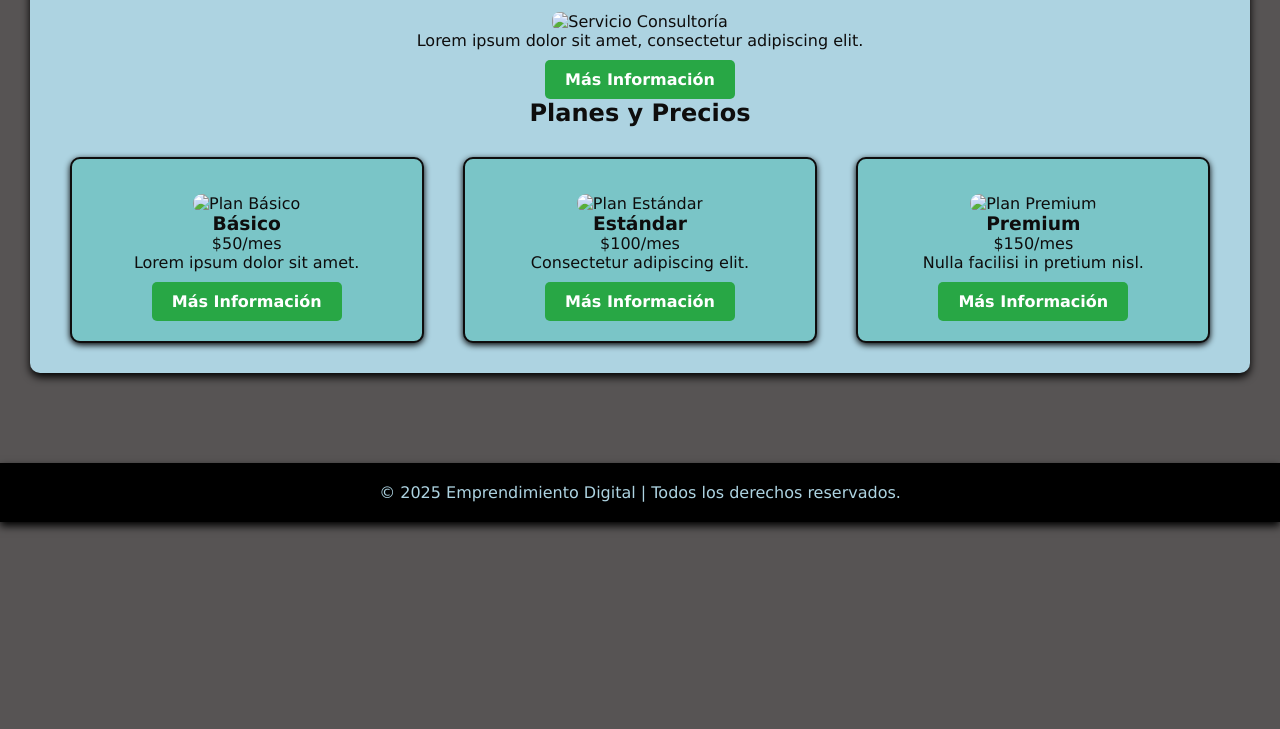
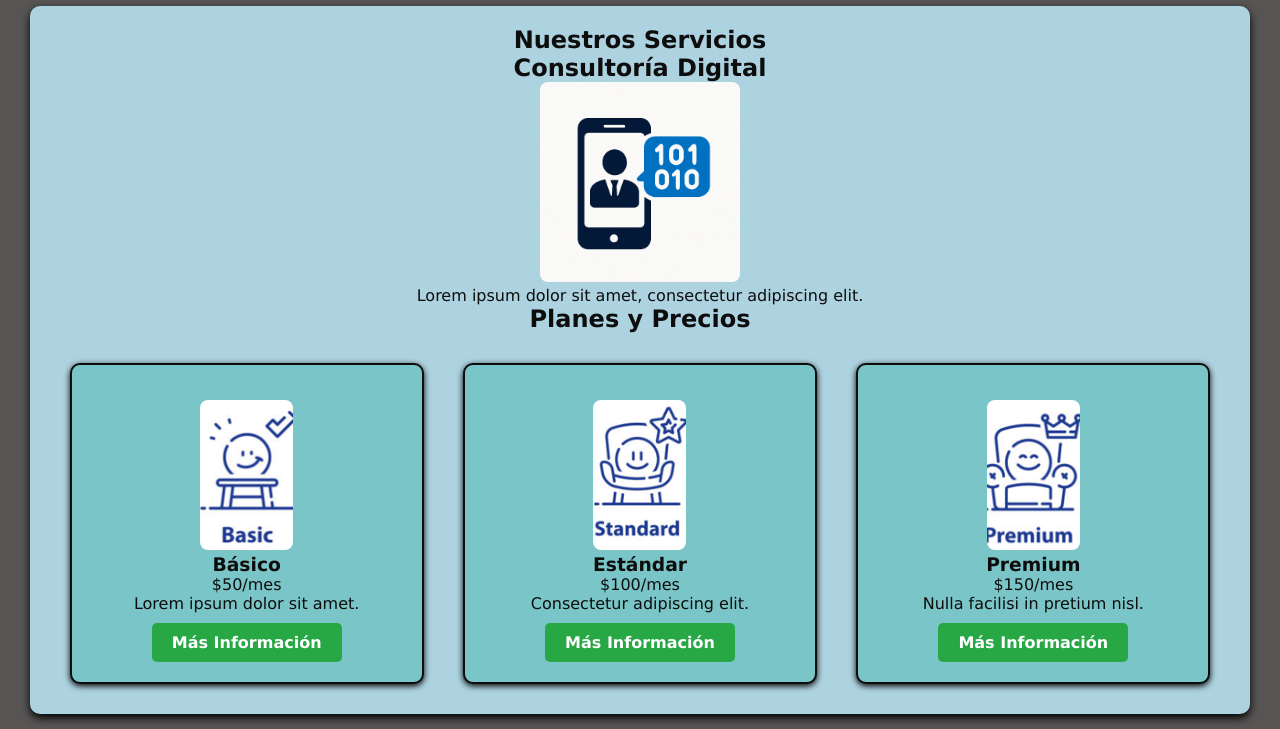
Before and after one commit to joseindex/emprendimiento-digital, a plain HTML site: page servicios.html in a window 1280 px wide. Shown: the part 212-941 px from the top of the page. Before the commit the page ends 800 px from the top, so only its background shows below. Drawn offline with Linux system fonts and the light colour scheme.

Commit message:
Insertar imagenes estilo de iamgen y disposicion

```diff
--- a/css/estilos.css
+++ b/css/estilos.css
@@ -202,3 +202,43 @@ img{
     margin-top: 15px;
     border-radius: 8px;
 }
+
+/* CSS para hacer la imagen más pequeña dentro del artículo */
+article img {
+    width: 150px;  /* Cambia el tamaño de la imagen ajustando este valor */
+    height: auto;  /* Mantén la relación de aspecto */
+}
+
+/* Estilo para la imagen en la sección Sobre Nosotros */
+main img {
+    width: 250px; /* Ajusta este valor según lo que necesites */
+    height: auto; /* Mantiene la proporción */
+}
+
+/* Estilo para las imágenes dentro de las tarjetas (Planes de Precios) */
+.tarjeta img {
+    width: 30%; /* Hace que la imagen ocupe todo el ancho de la tarjeta */
+    max-height: 200px; /* Limita la altura de la imagen para que no se haga más grande que esto */
+    object-fit: cover; /* Asegura que la imagen se recorte y se ajuste bien sin deformarse */
+    border-radius: 8px; /* Redondea las esquinas de la imagen */
+}
+
+/* Ajustar las imágenes en el artículo "Consultoría Digital" */
+article img {
+    width: 100%; /* Ajusta la imagen al 100% del contenedor del artículo */
+    max-width: 200px; /* Limita el tamaño máximo de la imagen */
+    height: auto; /* Mantiene la proporción de la imagen */
+    object-fit: cover; /* Ajusta la imagen a su contenedor */
+    margin: 0 auto; /* Centra la imagen si es más pequeña que el contenedor */
+}
+
+.plan-info img {
+    width: 30%;
+    height: auto;
+}
+
+main section img {
+
+    width: 40%;
+    height: auto;
+}
--- a/servicios.html
+++ b/servicios.html
@@ -24,29 +24,29 @@
 
         <article>
             <h2>Consultoría Digital</h2>
-            <img src="img/servicio2.jpg" alt="Servicio Consultoría">
+            <img src="img/servicio2.png" alt="Servicio Consultoría">
             <p>Lorem ipsum dolor sit amet, consectetur adipiscing elit.</p>
-            <a href="pages/plan_basico.html" class="btn-info">Más Información</a>
+
         </article>
 
         <h2>Planes y Precios</h2>
         <div class="tarjetas">
             <div class="tarjeta">
-                <img src="img/plan_basico.jpg" alt="Plan Básico">
+                <img src="img/basico.PNG" alt="Plan Básico">
                 <h3>Básico</h3>
                 <p>$50/mes</p>
                 <p>Lorem ipsum dolor sit amet.</p>
                 <a href="pages/plan_basico.html" class="btn-info">Más Información</a>
             </div>
             <div class="tarjeta">
-                <img src="img/plan_estandar.jpg" alt="Plan Estándar">
+                <img src="img/estandar.PNG" alt="Plan Estándar">
                 <h3>Estándar</h3>
                 <p>$100/mes</p>
                 <p>Consectetur adipiscing elit.</p>
                 <a href="pages/plan_estandar.html" class="btn-info">Más Información</a>
             </div>
             <div class="tarjeta">
-                <img src="img/plan_premium.jpg" alt="Plan Premium">
+                <img src="img/premium.PNG" alt="Plan Premium">
                 <h3>Premium</h3>
                 <p>$150/mes</p>
                 <p>Nulla facilisi in pretium nisl.</p>
```
Also changed, not shown: pages/plan_basico.html (+1 -1 lines), pages/plan_estandar.html (+1 -1 lines), pages/plan_premium.html (+1 -1 lines), img/basico.PNG (added), img/equipo.jpg (added), img/estandar.PNG (added), img/fondo.jpg (added), img/logo.png (added), img/premium.PNG (added), img/servicio1.jpg (added), img/servicio2.png (added).
